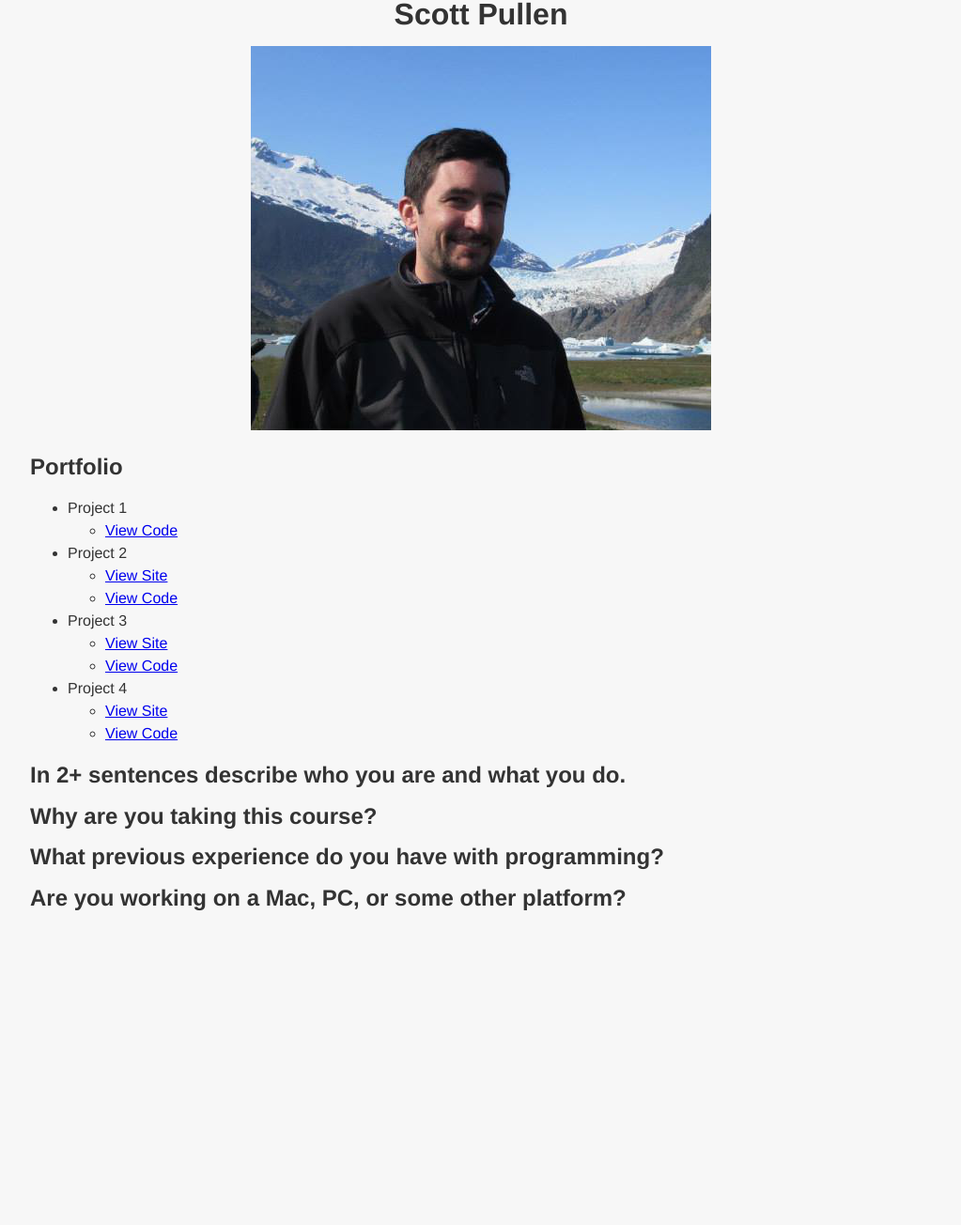
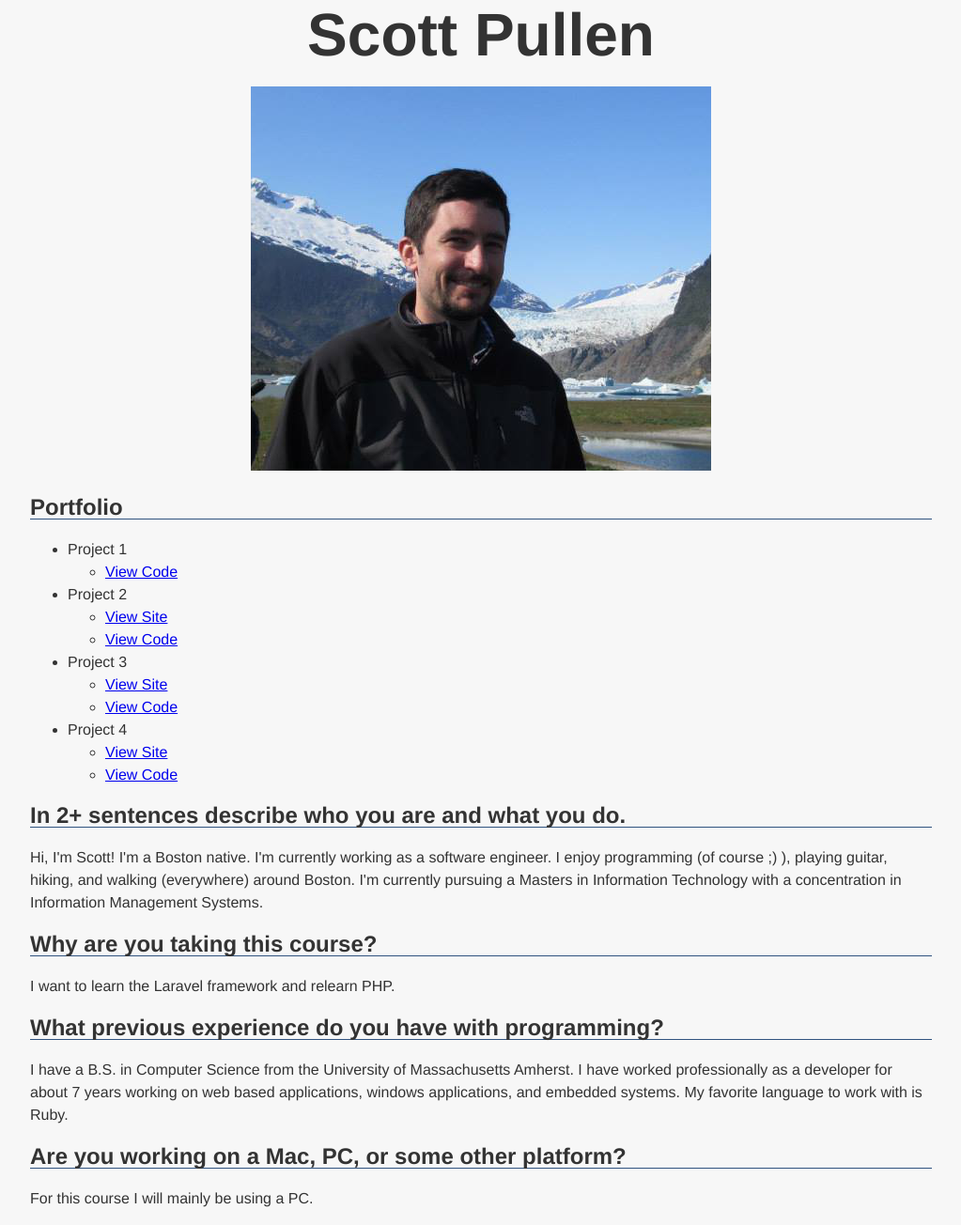
Before and after one commit to spullen/cscie15-project1, a plain HTML site: page index.html in a window 1280 px wide. Shown: the part 18-1322 px from the top of the page at 94% size, without its empty margins (128-1151 px from the left). Before the commit the page ends 1006 px from the top, so only its background shows below. Drawn offline with Linux system fonts and the light colour scheme.

Commit message:
adding content

```diff
--- a/index.html
+++ b/index.html
@@ -41,22 +41,30 @@
 
     <article>
       <h2>In 2+ sentences describe who you are and what you do.</h2>
-      <p></p>
+      <p>
+        Hi, I'm Scott! I'm a Boston native. I'm currently working as a software engineer. I enjoy programming (of course ;) ), playing guitar, hiking, and walking (everywhere) around Boston. I'm currently pursuing a Masters in Information Technology with a concentration in Information Management Systems.
+      </p>
     </article>
 
     <article>
       <h2>Why are you taking this course?</h2>
-      <p></p>
+      <p>
+        I want to learn the Laravel framework and relearn PHP.
+      </p>
     </article>
 
     <article>
       <h2>What previous experience do you have with programming?</h2>
-      <p></p>
+      <p>
+        I have a B.S. in Computer Science from the University of Massachusetts Amherst. I have worked professionally as a developer for about 7 years working on web based applications, windows applications, and embedded systems. My favorite language to work with is Ruby.
+      </p>
     </article>
 
     <article>
       <h2>Are you working on a Mac, PC, or some other platform?</h2>
-      <p></p>
+      <p>
+        For this course I will mainly be using a PC.
+      </p>
     </article>
   </div>
 </body>
--- a/stylesheets/main.css
+++ b/stylesheets/main.css
@@ -20,12 +20,20 @@ body {
   margin: 0;
 }
 
-header {
-  text-align: center;
-}
-
 #container {
   margin: 0 auto;
   width: 960px;
   text-align: left;
 }
+
+header {
+  text-align: center;
+}
+
+header h1 {
+  font-size: 4em;
+}
+
+article h2 {
+  border-bottom: 1px solid #30537F;
+}
```
